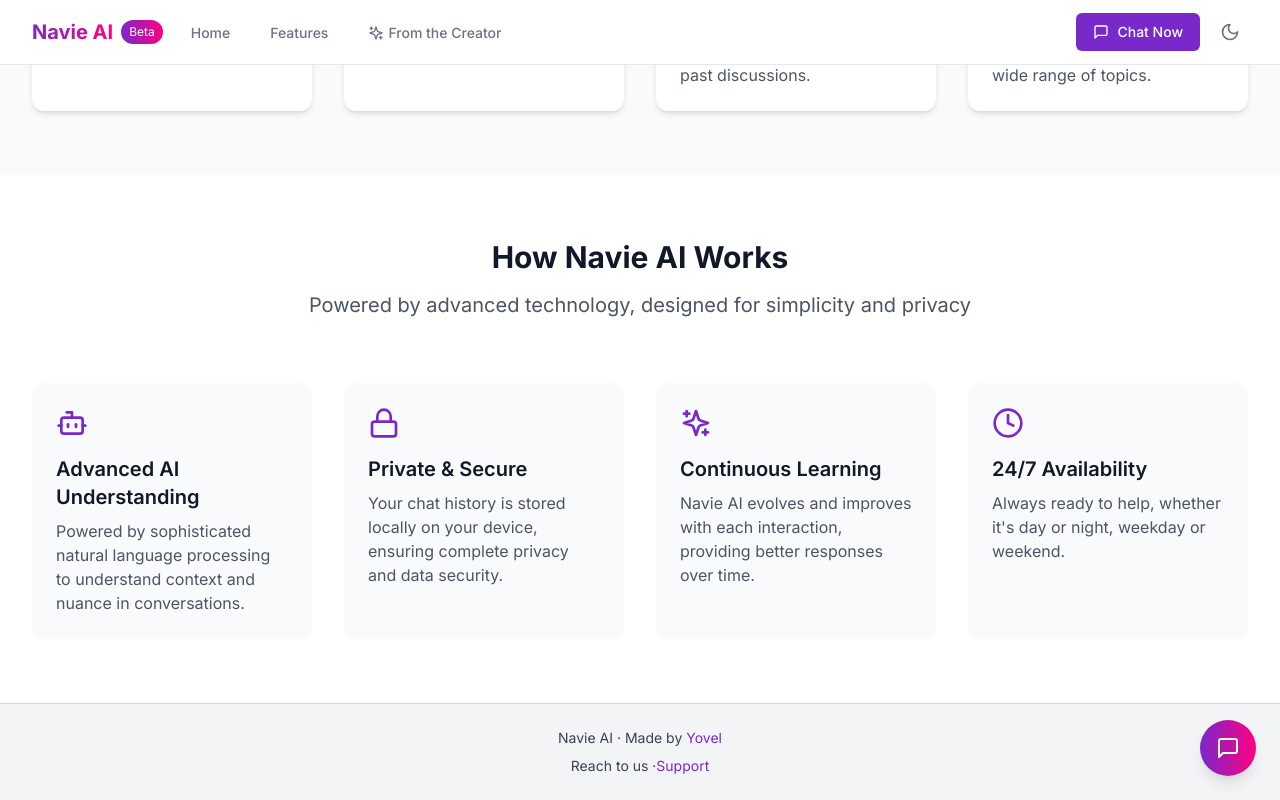
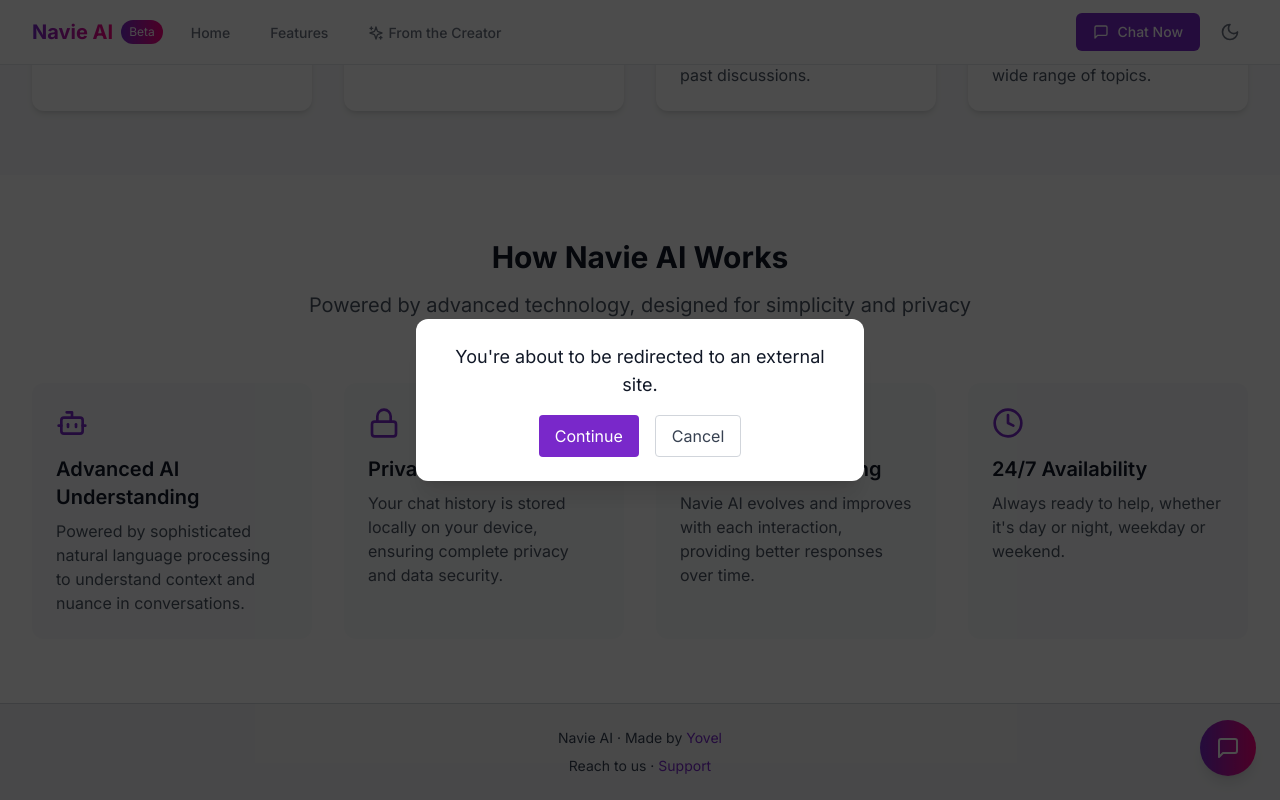
Before and after one commit to ursyovel/navieai, a React (Vite) app: page / in a window 1280 px wide. Both pictures are taken after a click on the button "Yovel". Shown: the part 1507-2307 px from the top of the page. Built offline with nearby package versions, Linux system fonts and the light colour scheme.

Commit message:
Update HomePage.tsx

```diff
--- a/src/pages/HomePage.tsx
+++ b/src/pages/HomePage.tsx
@@ -1,4 +1,4 @@
-import React from 'react';
+import React, { useState } from 'react';
 import { useNavigate } from 'react-router-dom';
 import {
   MessageSquare,
@@ -21,6 +21,12 @@
 const HomePage: React.FC = () => {
   const navigate = useNavigate();
   const { theme } = useTheme();
+
+  const [redirectUrl, setRedirectUrl] = useState<string | null>(null);
+
+  const handleExternalClick = (url: string) => {
+    setRedirectUrl(url);
+  };
 
   const features = [
     {
@@ -111,7 +117,7 @@
             <div className={`rounded-xl shadow-2xl overflow-hidden ${theme === 'dark' ? 'bg-gray-900' : 'bg-white'}`}>
               <div className="p-4 border-b dark:border-gray-800">
                 <div className="flex items-center">
-                <img src="/navie-icon.png" alt="Navie Icon" className="h-10 w-10 rounded-full" />
+                  <img src="/navie-icon.png" alt="Navie Icon" className="h-10 w-10 rounded-full" />
                   <div className="ml-3">
                     <h3 className="font-semibold text-gray-900 dark:text-white">Navie AI</h3>
                     <p className="text-xs text-gray-500 dark:text-gray-400">Online • A Simple Chatbot</p>
@@ -225,16 +231,16 @@
           <p>
             Navie AI · Made by{' '}
             <button
-              onClick={() => window.open('https://yovel.vercel.app', '_blank')}
+              onClick={() => handleExternalClick('https://yovel.vercel.app')}
               className="text-purple-600 hover:underline transition"
             >
               Yovel
             </button>
           </p>
           <p className="mt-2">
-            Reach to us ·
+            Reach to us ·{' '}
             <button
-              onClick={() => window.open('https://instagram.com/__yovel', '_blank')}
+              onClick={() => handleExternalClick('https://instagram.com/__yovel')}
               className="text-purple-600 hover:underline transition"
             >
               Support
@@ -242,6 +248,34 @@
           </p>
         </div>
       </footer>
+
+      {/* Redirect Popup */}
+      {redirectUrl && (
+        <div className="fixed inset-0 bg-black bg-opacity-70 z-50 flex items-center justify-center">
+          <div className="bg-white dark:bg-gray-800 p-6 rounded-xl shadow-xl text-center w-[90%] max-w-md">
+            <p className="text-lg text-gray-900 dark:text-gray-100 mb-4">
+              You're about to be redirected to an external site.
+            </p>
+            <div className="flex justify-center space-x-4">
+              <button
+                onClick={() => {
+                  window.open(redirectUrl, '_blank');
+                  setRedirectUrl(null);
+                }}
+                className="px-4 py-2 bg-purple-600 text-white rounded hover:bg-purple-700"
+              >
+                Continue
+              </button>
+              <button
+                onClick={() => setRedirectUrl(null)}
+                className="px-4 py-2 border border-gray-300 dark:border-gray-600 rounded text-gray-700 dark:text-gray-300 hover:bg-gray-200 dark:hover:bg-gray-700"
+              >
+                Cancel
+              </button>
+            </div>
+          </div>
+        </div>
+      )}
     </div>
   );
 };
```
